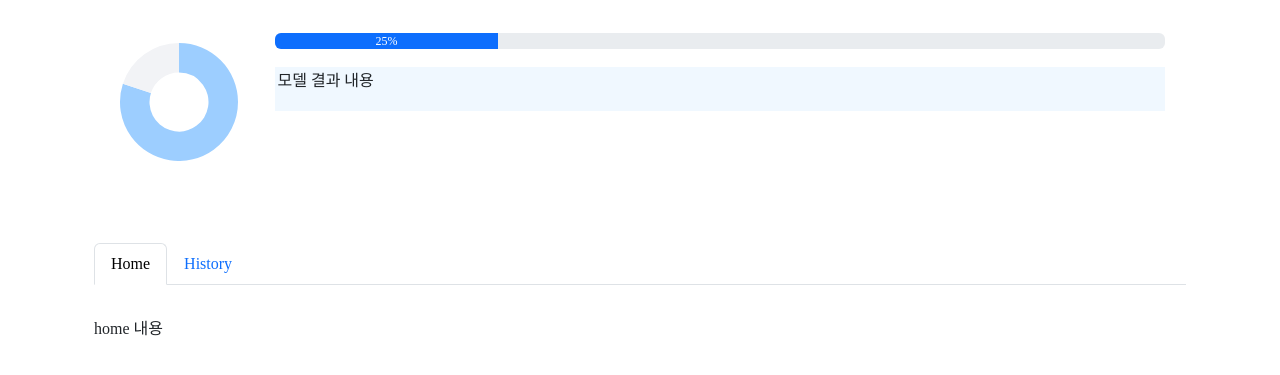
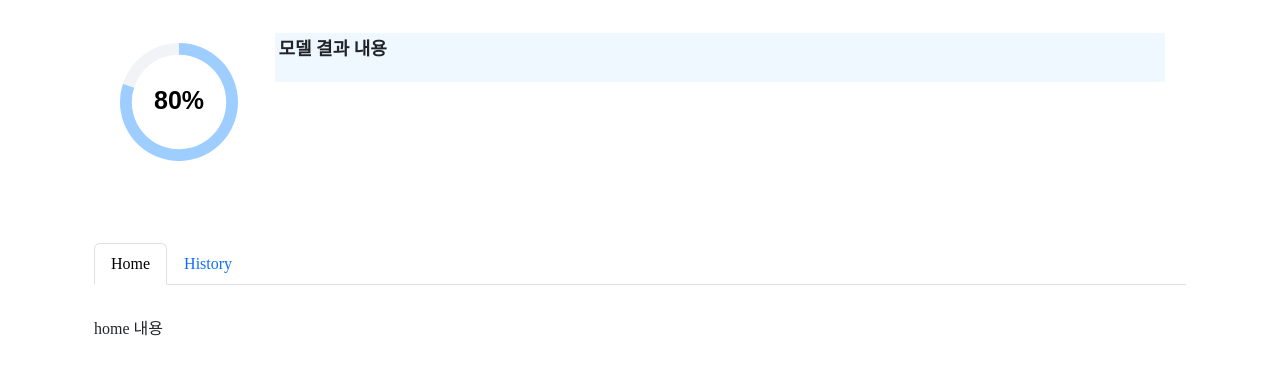
Before and after one commit to yunju-m/CatchIrus, a Django app: page /file/ in a window 1280 px wide. Shown: the part 56-431 px from the top of the page. Run offline with Django 4.2, Linux system fonts and the light colour scheme; data that the repository does not hold is empty; some web fonts are replaced.

Commit message:
chart.js safety and refresh problem

```diff
--- a/djangoproject/home/templates/fileResult.html
+++ b/djangoproject/home/templates/fileResult.html
@@ -15,9 +15,6 @@
       href="https://cdn.jsdelivr.net/npm/bootstrap-icons@1.10.3/font/bootstrap-icons.css"
     />
     <!--chart.js 라이브러리-->
-    {% comment %}
-    <script src="chartjs-plugin-doughnutlabel.min.js"></script>
-    {% endcomment %}
     <script src="https://cdn.jsdelivr.net/npm/chart.js"></script>
     <link rel="stylesheet" href="{% static 'css/resulthome.css' %}" />
     <title>Document</title>
@@ -85,19 +82,6 @@
           <canvas id="myChart"></canvas>
         </div>
         <div class="title-container">
-          <div class="progress">
-            <div
-              class="progress-bar"
-              role="progressbar"
-              aria-label="Example with label"
-              style="width: 25%"
-              aria-valuenow="25"
-              aria-valuemin="0"
-              aria-valuemax="100"
-            >
-              25%
-            </div>
-          </div>
           <div class="content-container">
             <div class="model-content-container">
               <p>모델 결과 내용</p>
@@ -185,5 +169,6 @@
       </div>
     </div>
     <script src="{% static 'js/chart.js' %}"></script>
+    <script src="{% static 'js/page.js' %}"></script>
   </body>
 </html>
--- a/djangoproject/static/css/resulthome.css
+++ b/djangoproject/static/css/resulthome.css
@@ -25,9 +25,6 @@
     position: relative;
     width: 160px;
     height: 160px;
-    background-repeat: no-repeat;
-    background-position: center center;
-    background-size: cover;
 }
 .title-container{
     display: flex;
@@ -39,14 +36,18 @@
     flex-direction: column;
     border-style: solid;
     border-color: aliceblue;
-    border-width: 2px;
-    margin-top: 2%;
 }
 .model-content-container{
     display:flex;
     width:100%;
     flex-direction: column;
+    justify-content: center;
     background-color: aliceblue;
+}
+
+.model-content-container > p{
+    font-size: large;
+    font-weight: bold;
 }
 
 .tab-content{
--- a/djangoproject/static/js/chart.js
+++ b/djangoproject/static/js/chart.js
@@ -1,8 +1,7 @@
 
-const ctx = document.getElementById("myChart");
+const ctx = document.getElementById("myChart").getContext('2d');
 const data = {
   datasets: [{
-    label: 'Safety',
     data: [80, 20],
     backgroundColor: [
       '#9DCEFF',
@@ -14,55 +13,29 @@ const data = {
   }]
 }
 const options = {
-  cutout: '50%',
+  cutout: '80%',
 }
+
+const centerText = {
+  id: 'centerText',
+  afterDatasetsDraw(chart, args, pluginOptions){
+    const { ctx, data } = chart;
+    const text = '80%';
+
+    ctx.save();
+    const x = chart.getDatasetMeta(0).data[0].x;
+    const y = chart.getDatasetMeta(0).data[0].y;
+
+    ctx.textAlign = 'center';
+    ctx.textBaseline = 'middle';
+    ctx.font = 'bold 25px sans-serif';
+    ctx.fillText(text, x, y)
+  }
+}
+
 const myChart = new Chart(ctx, {
     type: 'doughnut',
     data,
     options,
+    plugins: [centerText]
 });
-
-// var myDoughnutChart = new Chart(ctx, {
-//   type: 'doughnut',
-//   data: data,
-//   options: {
-//     plugins: {
-//       doughnutlabel: {
-//         labels: [
-//           {
-//             text: 'The title',
-//             font: {
-//               size: '60'
-//             }
-//           },
-//           {
-//             text: getTotal,
-//             font: {
-//               size: '50'
-//             },
-//             color: 'grey'
-//           },
-//           {
-//             text: '$100.000',
-//             font: {
-//               size: '30'
-//             },
-//             color: 'red'
-//           },
-//           {
-//             text: '95%',
-//             font: {
-//               size: '45'
-//             },
-//           color: 'green'
-//           }
-//         ]
-//       }
-//     }
-//   }
-// });
-
-// var getTotal = function(myDoughnutChart) {
-//     var sum = myDoughnutChart.config.data.datasets[0].data.reduce((a, b) => a + b, 0);
-//     return `Total: ${sum}`;
-// }
--- /dev/null
+++ b/djangoproject/static/js/page.js
@@ -0,0 +1,14 @@
+// 새로고침없이 페이지 url 수정
+// 해당 내용이 같이 변하지 않는 문제 수정필요
+const pageBtn = document.getElementsByClassName("page-link");
+function clickPage(event){
+    console.log(event.target.href);
+    event.preventDefault();
+    history.pushState(null, null, event.target.href);
+    console.log("나 실햄함!");
+
+}
+pageBtn[0].addEventListener("click", clickPage);
+pageBtn[1].addEventListener("click", clickPage);
+pageBtn[2].addEventListener("click", clickPage);
+pageBtn[3].addEventListener("click", clickPage);
```
Also changed, not shown: djangoproject/static/js/home.js (+7 -13 lines).
